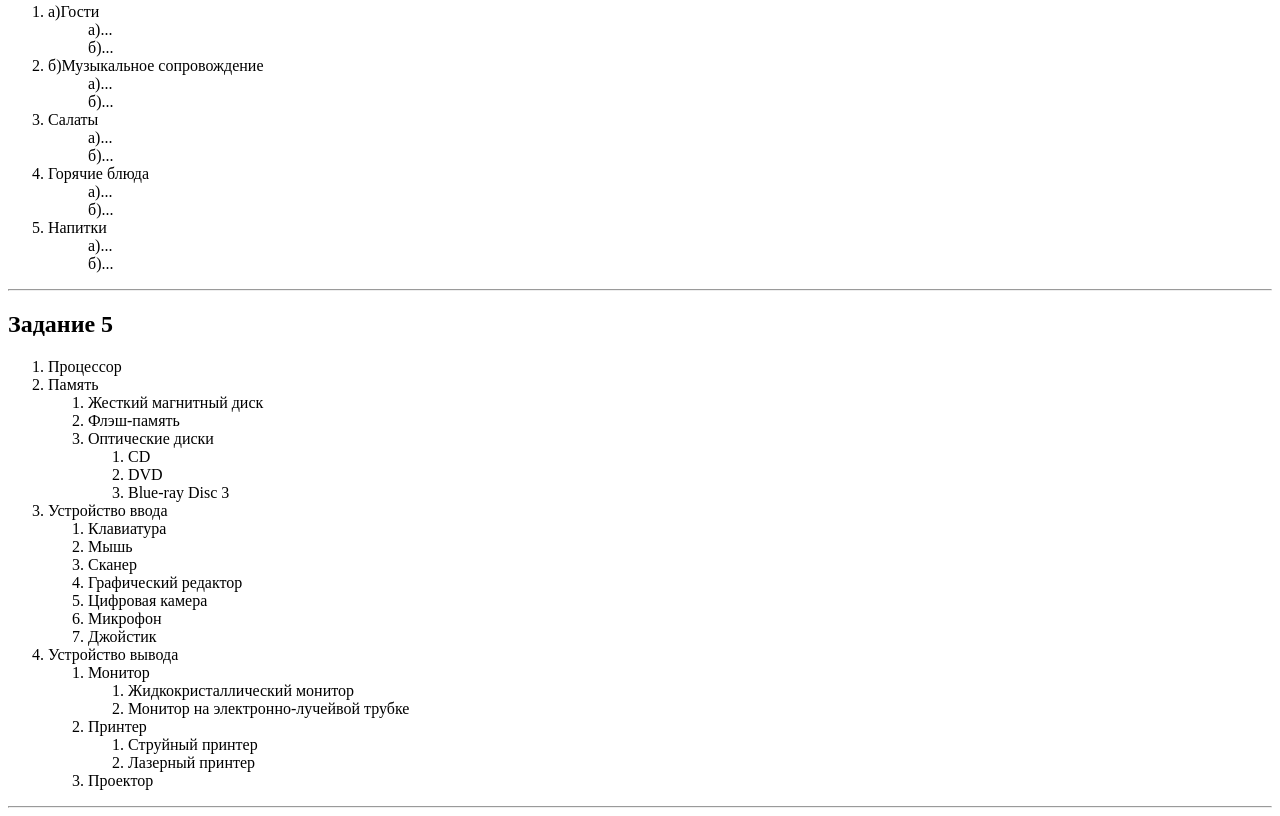
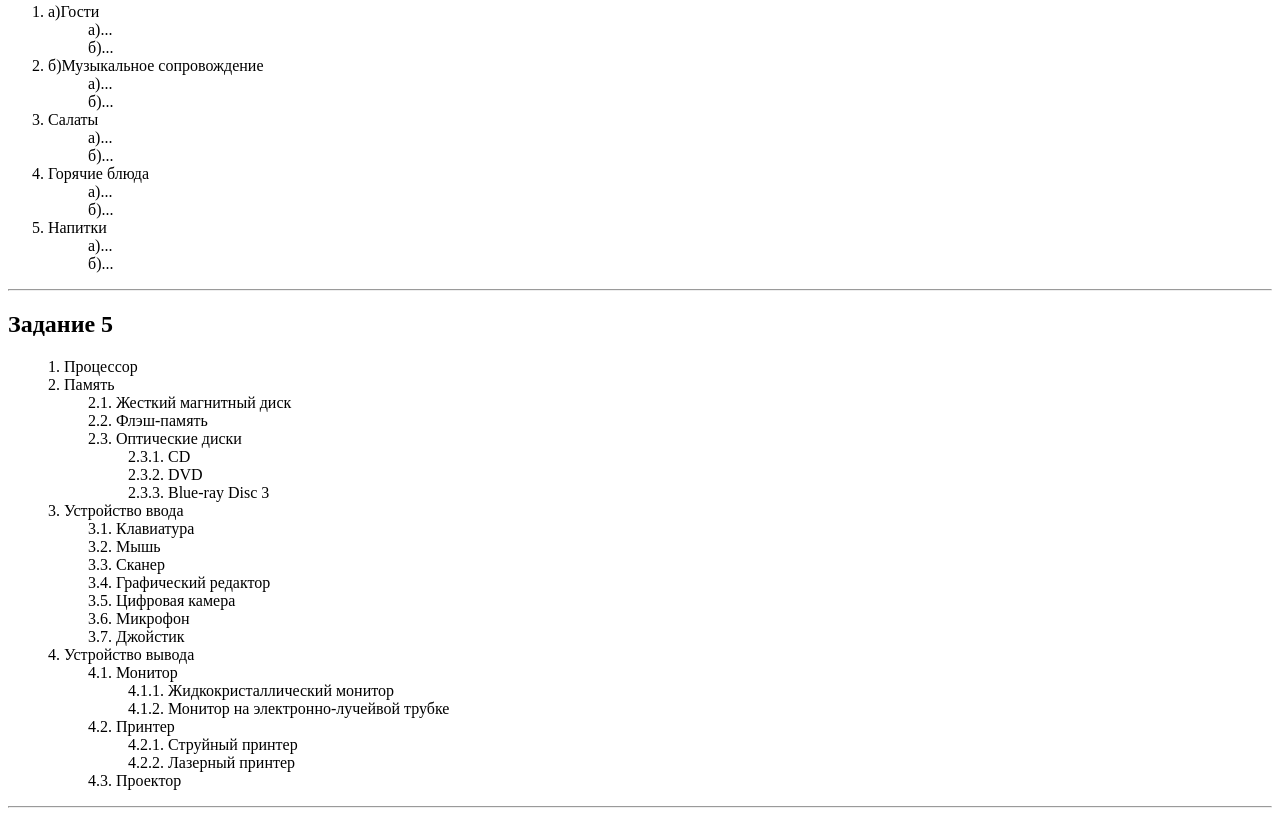
Before and after one commit to A-Korobeinikov/cleverland_A-Korobeinikov, a plain HTML site: page indexHW2.html in a window 1280 px wide. Shown: the part 1431-2247 px from the top of the page. Drawn offline with Linux system fonts and the light colour scheme.

Commit message:
готовое дз со всеми исправлениями

```diff
--- a/indexHW2.html
+++ b/indexHW2.html
@@ -7,6 +7,7 @@
     <title>Homework list</title>
 </head>
 <body>
+    <div>
         <h1>Домашняя работа</h1>
         <h2>Задание 1</h2>
         <p> В Музыкальном колледже специальность <q>Инструментальное исполнительство</q> имеет следующие отделения:
@@ -77,6 +78,7 @@
             </li>
         </ol>
         <hr>
+    </div>
     <h2>Задание 3(сквозной список)</h2>
 
     <ol class="none1">
--- a/styleHW2.css
+++ b/styleHW2.css
@@ -10,16 +10,16 @@
 .none1 ol ol  {
     list-style: none;
 }
-.none1 li li li:before{
+.none1 li li li:before {
     counter-increment: li;
     content: counters(li, ".") ". ";
 }
-/*
-.none2 {
+
+.none2 ol {
     list-style: none;
-    counter-reset: li;
+    counter-reset: i;
 }
  .none2 li:before{
-    counter-increment: li;
-    content: counters(li,".") ". ";
+    counter-increment: i;
+    content: counters(i,".") ". ";
 }
```
Lines whose indentation alone changed are shown as unchanged.
